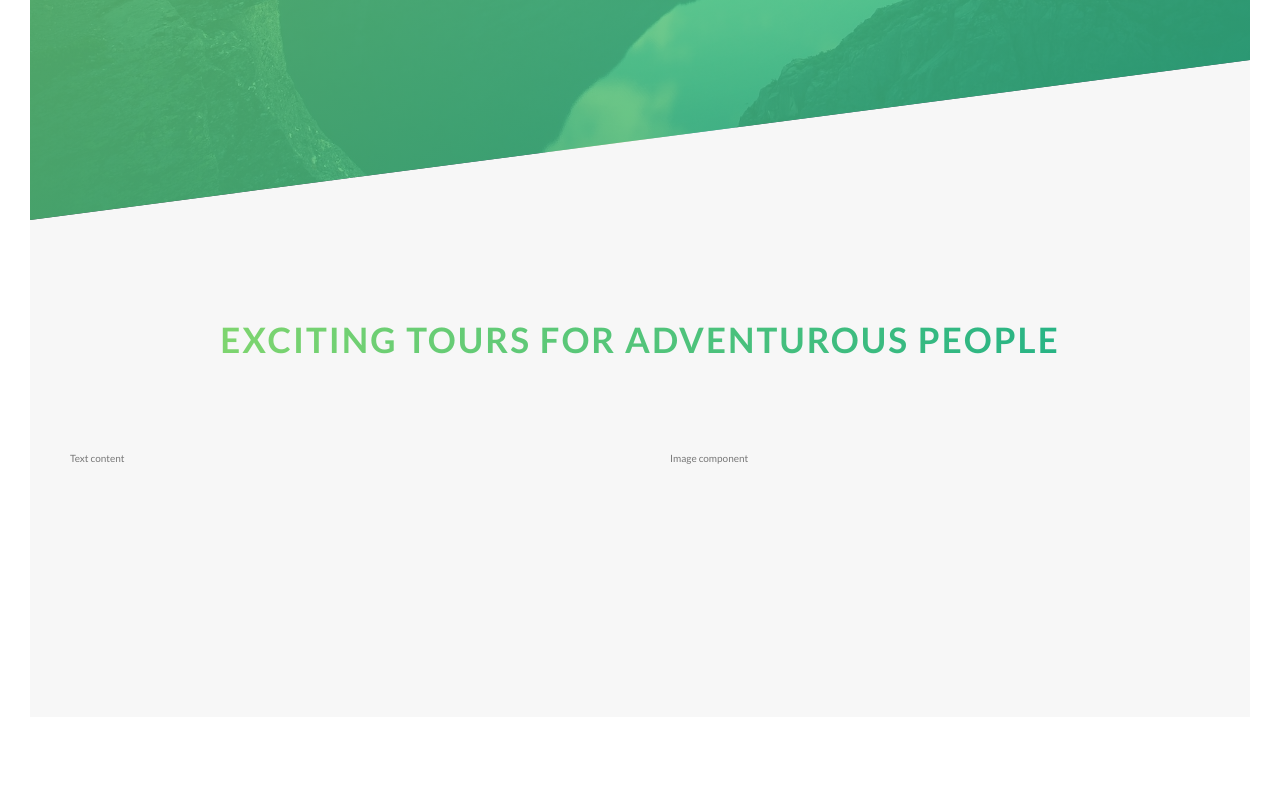
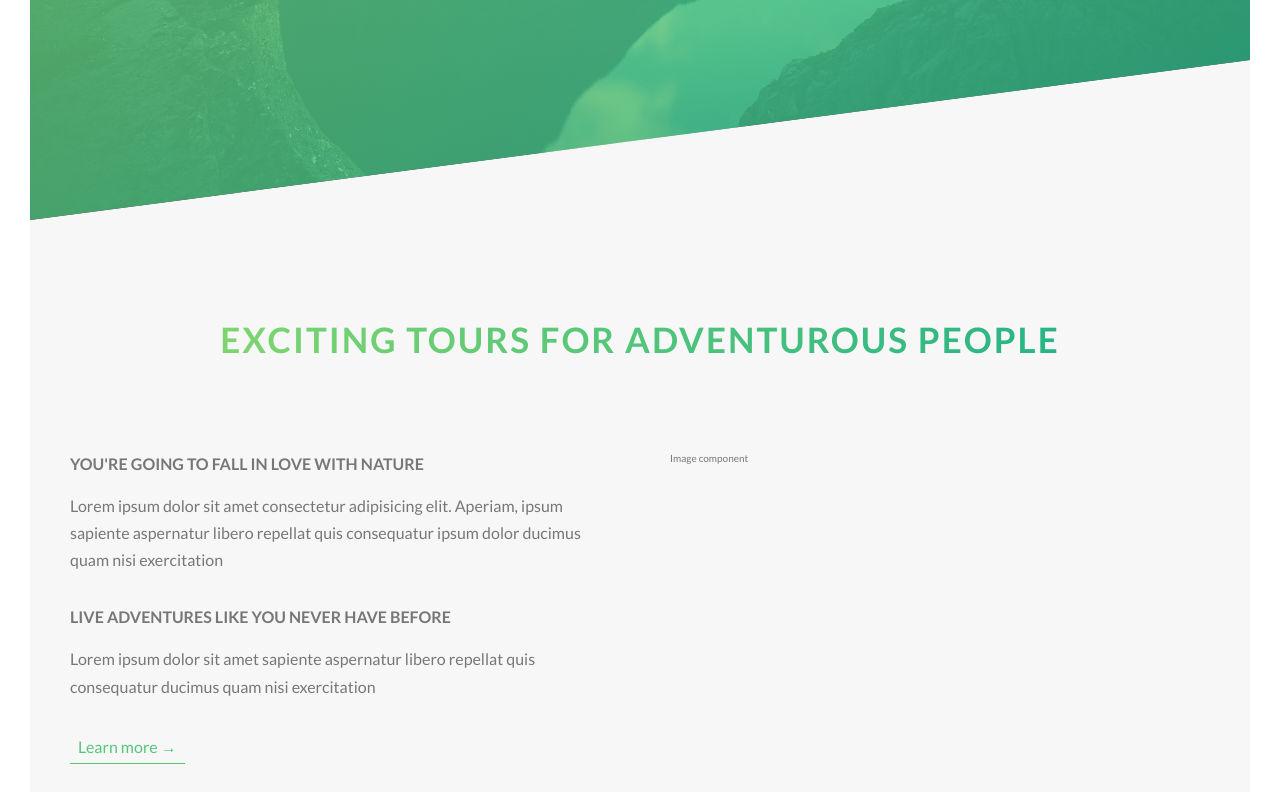
Before and after one commit to ming19991217/react-playground, a React (Vite) app: page / in a window 1280 px wide. Shown: the part 570-1362 px from the top of the page. Before the commit the page ends 1317 px from the top, so only its background shows below. Built offline with nearby package versions, Linux system fonts and the light colour scheme.

Commit message:
feat : WIP Section Text Part

```diff
--- a/src/Natours/page/Natours.tsx
+++ b/src/Natours/page/Natours.tsx
@@ -28,7 +28,7 @@ export default function Natours() {
 
             <main>
                 <section className="section-about">
-                    <div className="u-center-text u-margin-bottom-8">
+                    <div className="u-center-text u-margin-bottom-big">
                         <h2 className="heading-secondary">
                             Exciting tours for adventurous people
                         </h2>
@@ -36,7 +36,25 @@ export default function Natours() {
 
                     <div className="row">
                         <div className="col-1-of-2">
-                            Text content
+                            <h3 className="heading-tertiary u-margin-bottom-small">
+                                You're going to fall in love with nature
+                            </h3>
+                            <p className="paragraph">
+                                Lorem ipsum dolor sit amet consectetur adipisicing elit. Aperiam, ipsum sapiente aspernatur libero repellat quis consequatur ipsum dolor ducimus quam nisi exercitation
+                            </p>
+
+                            <h3 className="heading-tertiary u-margin-bottom-small">
+                                Live adventures like you never have before
+                            </h3>
+                            <p className="paragraph">
+                                Lorem ipsum dolor sit amet sapiente aspernatur libero repellat quis consequatur ducimus quam nisi exercitation
+                            </p>
+
+                            <a href="#" className="btn-text">
+                                {/* &rarr; 代表右箭頭 */}
+                                Learn more &rarr;
+                            </a>
+
                         </div>
                         <div className="col-1-of-2">
                             Image component
--- a/src/Natours/sass/abstracts/_variables.scss
+++ b/src/Natours/sass/abstracts/_variables.scss
@@ -9,6 +9,8 @@ $color-white: #fff;
 $color-black: #000;
 
 
+$default-font-size: 1.6rem;
+
 $grid-width: 114rem;
 $gutter-vertical: 8rem;
 $gutter-horizontal: 6rem;
--- a/src/Natours/sass/base/_typography.scss
+++ b/src/Natours/sass/base/_typography.scss
@@ -55,3 +55,17 @@ body {
     }
 
 }
+
+.heading-tertiary {
+    font-size: $default-font-size;
+    font-weight: 700;
+    text-transform: uppercase;
+}
+
+.paragraph {
+    font-size: $default-font-size;
+
+    &:not(:last-child) {
+        margin-bottom: 3rem;
+    }
+}
--- a/src/Natours/sass/base/_utilities.scss
+++ b/src/Natours/sass/base/_utilities.scss
@@ -2,6 +2,14 @@
     text-align: center;
 }
 
-.u-margin-bottom-8 {
+.u-margin-bottom-big {
     margin-bottom: 8rem;
 }
+
+.u-margin-bottom-medium {
+    margin-bottom: 4rem;
+}
+
+.u-margin-bottom-small {
+    margin-bottom: 1.5rem;
+}
--- a/src/Natours/sass/components/_button.scss
+++ b/src/Natours/sass/components/_button.scss
@@ -12,7 +12,7 @@
         /* 使after元素以這個元素為參考點 */
         position: relative;
 
-        font-size: 1.6rem;
+        font-size: $default-font-size;
     }
 
     &:hover {
@@ -60,3 +60,29 @@
         animation-fill-mode: backwards;
     }
 }
+
+.btn-text {
+
+    &:link,
+    &:visited {
+        font-size: $default-font-size;
+        color: $color-primary;
+        display: inline-block;
+        text-decoration: none;
+        border-bottom: 1px solid $color-primary;
+        padding: 3px 8px;
+        transition: all .2s;
+    }
+
+    &:hover {
+        background-color: $color-primary;
+        color: $color-white;
+        box-shadow: 0 1rem 2rem rgba($color-black, .2);
+        transform: translateY(-2px);
+    }
+
+    &:active {
+        box-shadow: 0 .5rem 1rem rgba($color-black, .2);
+        transform: translateY(0);
+    }
+}
--- a/src/Natours/styles/main.css
+++ b/src/Natours/styles/main.css
@@ -104,12 +104,33 @@ body {
   text-shadow: 0.5rem 1rem 2rem rgba(0, 0, 0, 0.2);
 }
 
+.heading-tertiary {
+  font-size: 1.6rem;
+  font-weight: 700;
+  text-transform: uppercase;
+}
+
+.paragraph {
+  font-size: 1.6rem;
+}
+.paragraph:not(:last-child) {
+  margin-bottom: 3rem;
+}
+
 .u-center-text {
   text-align: center;
 }
 
-.u-margin-bottom-8 {
+.u-margin-bottom-big {
   margin-bottom: 8rem;
+}
+
+.u-margin-bottom-medium {
+  margin-bottom: 4rem;
+}
+
+.u-margin-bottom-small {
+  margin-bottom: 1.5rem;
 }
 
 .btn {
@@ -161,6 +182,26 @@ body {
   animation: moveInBottom 1.5s ease-out 1s;
   /* 使動畫效果保留在最後一個狀態 */
   animation-fill-mode: backwards;
+}
+
+.btn-text:link, .btn-text:visited {
+  font-size: 1.6rem;
+  color: #55c57a;
+  display: inline-block;
+  text-decoration: none;
+  border-bottom: 1px solid #55c57a;
+  padding: 3px 8px;
+  transition: all 0.2s;
+}
+.btn-text:hover {
+  background-color: #55c57a;
+  color: #fff;
+  box-shadow: 0 1rem 2rem rgba(0, 0, 0, 0.2);
+  transform: translateY(-2px);
+}
+.btn-text:active {
+  box-shadow: 0 0.5rem 1rem rgba(0, 0, 0, 0.2);
+  transform: translateY(0);
 }
 
 .row {
```
Also changed, not shown: 1 other file (tests, documents, lock files or other folders).
